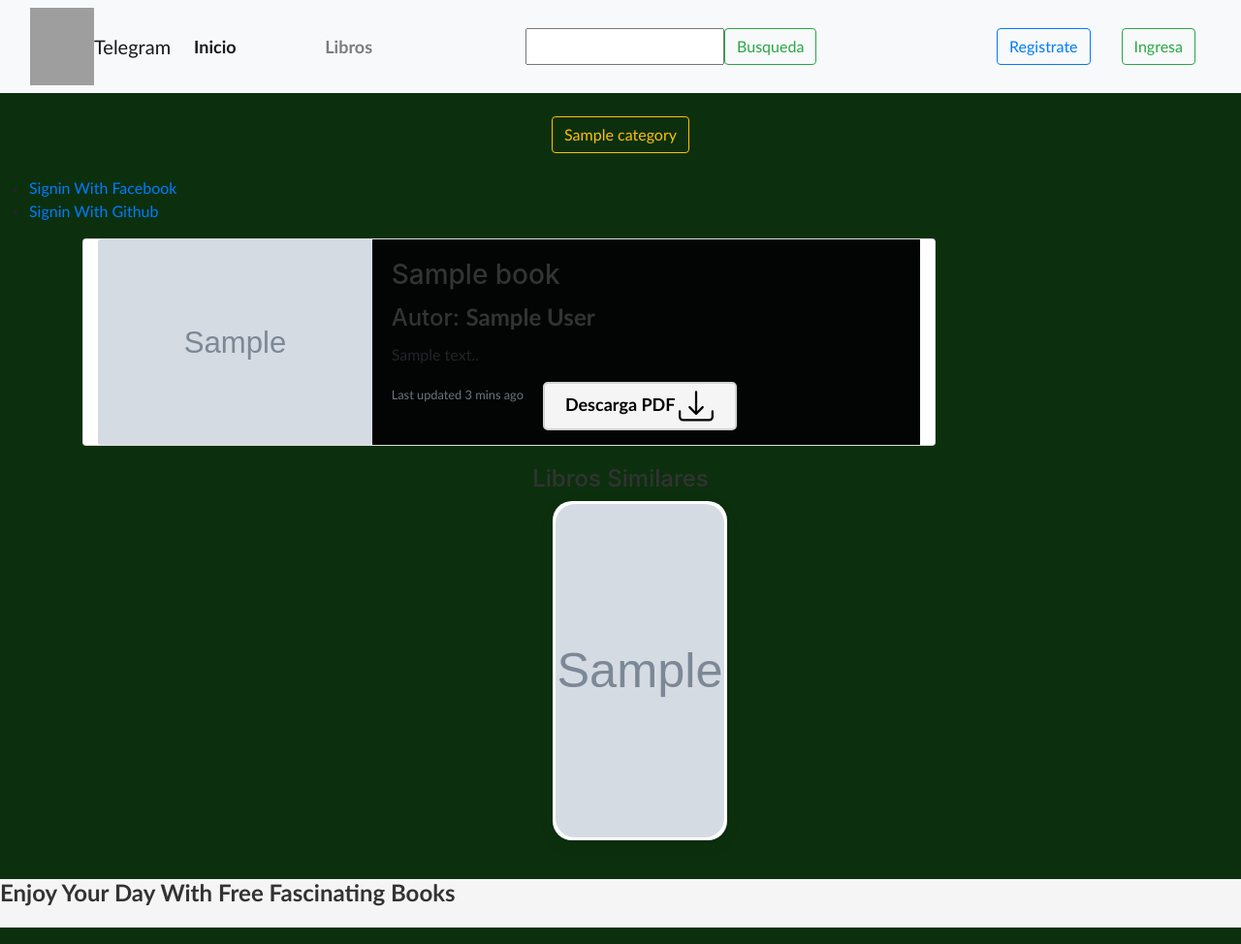
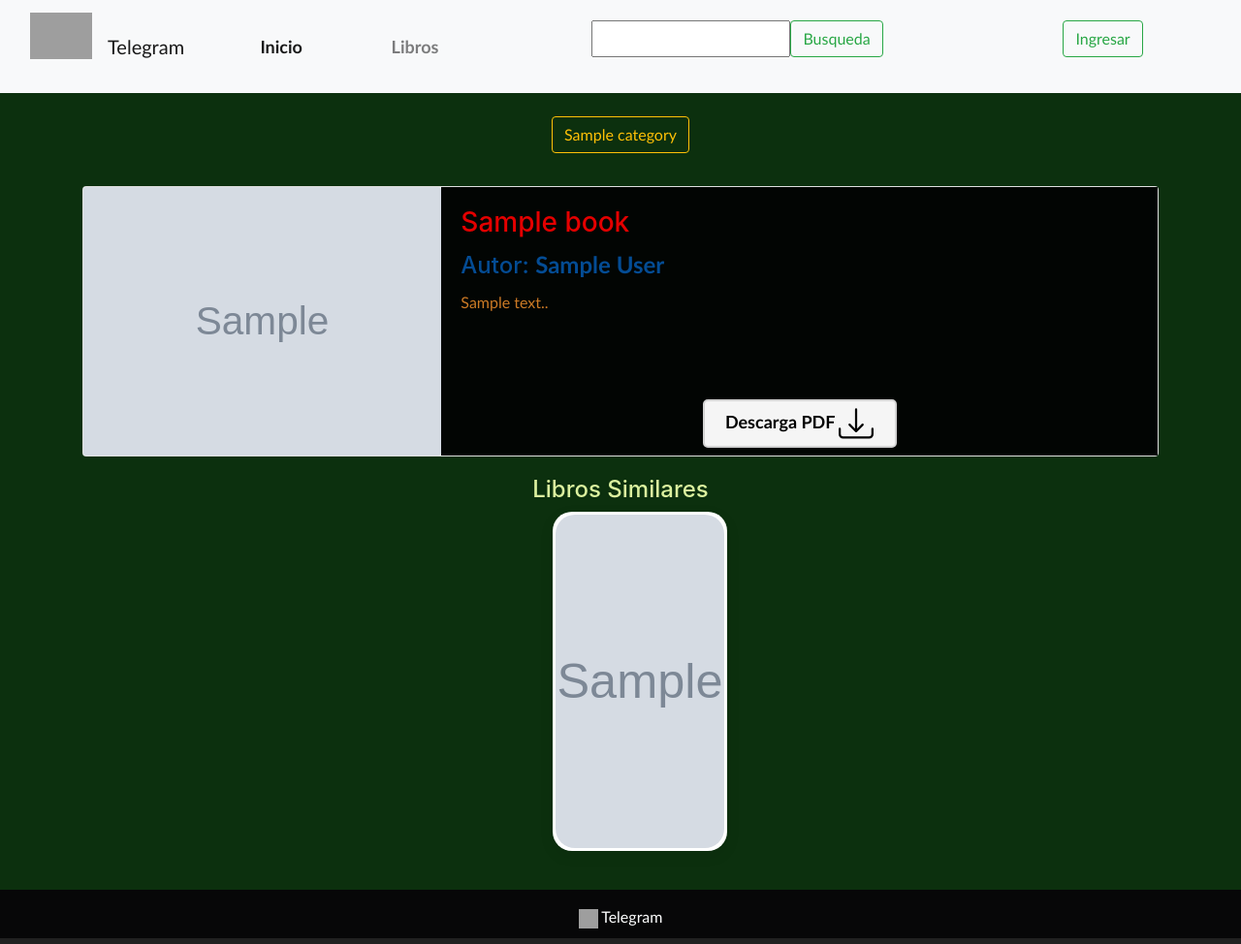
Before and after one commit to marvinjoel/BookDownload, a Django app: template apps/bookapp/templates/book_detail.html in a window 1280 px wide. Shown: the whole page at 97% size. Run offline with Django 3.2, Linux system fonts and the light colour scheme; the template is opened without the code that fills it: most values are stand-ins (such as "Sample title", 1, 10 or a date in 2020); grey boxes marked "Sample" are stand-in pictures; form fields are guessed from the names that the template uses; some libraries are stand-ins or nearby versions; grey boxes are pictures that could not be loaded.

Commit message:
Changes in page styles

```diff
--- a/apps/bookapp/templates/all_books.html
+++ b/apps/bookapp/templates/all_books.html
@@ -4,7 +4,8 @@
 
 {% block content %}
     <div class="conteiner" style="padding-left: 0px">
-        <div class="row">
+        <div class="container">
+            <div class="row">
             {% for book in books %}
                 <div class="col-6 col-sm-4 col-md4 col-lg-3 col-xl-2">
                     <a href="{% url 'book:book_detail' book.id %}">
@@ -15,5 +16,6 @@
                 </div>
            {% endfor %}
         </div>
+        </div>
     </div>
 {% endblock %}
--- a/apps/bookapp/templates/book_detail.html
+++ b/apps/bookapp/templates/book_detail.html
@@ -6,20 +6,19 @@
 {% block content %}
 
 <div class="container mt-7">
-    <div class="card mb-3 col-12" style="width:55em; top:0; bottom:0; ">
+    <div class="card mb-3 detail1">
         <div class="row no-gutters">
             <div class="col-md-4">
                 <img src="{{ book.cover_image.url }}" class="card-img" alt="...">
             </div>
-            <div class="col-md-8" style="background-color: #020503;">
+            <div class="col-md-8 detail2">
                 <div class="card-body">
-                    <h3 class="card-title">{{ book.title }}</h3>
-                    <h4 class="card-title">Autor: <strong>{{ book.author }}</strong></h4>
-                    <p class="card-text" style="text-align: justify;">{{ book.summary }}.</p>
-                    <p class="card-text"><small class="text-muted">Last updated 3 mins ago</small></p>
-
+                    <h3 class="card-title detail3">{{ book.title }}</h3>
+                    <h4 class="card-title detail4">Autor: <strong>{{ book.author }}</strong></h4>
+                    <p class="card-text detail5">{{ book.summary }}.</p>
                 </div>
-                <div style="width: 100%; height: 81px; position: absolute; bottom: -1em; left: 11em;">
+                <br><br>
+                <div class="text-center buttonpdf">
                     <a href = '{{ book.pdf.url }}' download="{{ book.pdf.url }}">
                         <button id = 'download'>
                             Descarga PDF
@@ -37,39 +36,10 @@
     </div>
 </div>
 
-<!--    <div class = 'container' style = 'border: 2px solid black; width: 80%'>-->
-<!--        <div class = 'row' style = 'border: 2px solid black'>-->
-<!--            <div class = 'col-12 col-sm-12 col-md-6 col-lg-4 col-xl-4'>-->
-<!--                <div id = 'imageContainer'>-->
-<!--                    <img src='{{ book.cover_image.url }}'>-->
-<!--                </div>-->
-<!--            </div>-->
-<!--            <div class = 'col-12 col-sm-12 col-md-6 col-lg-8 col-xl-8'>-->
-<!--                <div id = 'summaryContent'>-->
-<!--                    <h1>{{ book.title }}</h1>-->
-<!--                    <h2>De: <strong>{{ book.author }}</strong></h2>-->
-<!--                    <h3>Resumen del Libro:</h3>-->
-<!--                    <h4>{{ book.summary }}</h4>-->
-
-
-<!--                    <a href = '{{ book.pdf.url }}' download="{{ book.pdf.url }}">-->
-<!--                    <button id = 'download'>-->
-<!--                        Download PDF-->
-<!--                        <svg xmlns="http://www.w3.org/2000/svg" width="36" height="36" fill="currentColor" class="bi bi-download" viewBox="0 0 16 16">-->
-<!--                            <path d="M.5 9.9a.5.5 0 0 1 .5.5v2.5a1 1 0 0 0 1 1h12a1 1 0 0 0 1-1v-2.5a.5.5 0 0 1 1 0v2.5a2 2 0 0 1-2 2H2a2 2 0 0 1-2-2v-2.5a.5.5 0 0 1 .5-.5z"/>-->
-<!--                            <path d="M7.646 11.854a.5.5 0 0 0 .708 0l3-3a.5.5 0 0 0-.708-.708L8.5 10.293V1.5a.5.5 0 0 0-1 0v8.793L5.354 8.146a.5.5 0 1 0-.708.708l3 3z"/>-->
-<!--                          </svg>-->
-<!--                    </button>-->
-<!--                </a>-->
-<!--            </div>-->
-<!--            </div>-->
-<!--        </div>-->
-<!--    </div>-->
-
 
     <div class = 'container'>
         <div class = 'row'>
-            <h4>Libros Similares</h4>
+            <h4 class="color1">Libros Similares</h4>
         </div>
         <div class = 'row'>
 
--- a/apps/bookapp/templates/home.html
+++ b/apps/bookapp/templates/home.html
@@ -3,7 +3,7 @@
 {% block title %} Inicio {% endblock %}
 {% block content %}
     <div class="container">
-        <div class="row" ><h4 style="color: #dcf19f;">Libros de BackEnd</h4></div>
+        <div class="row" ><h4 class="color1">Libros de BackEnd</h4></div>
         <div class="row">
             {% for book in backend %}
                 <div class="col-6 col-sm-4 col-md4 col-lg-3 col-xl-2">
@@ -20,7 +20,7 @@
     </div>
 
     <div class="container">
-        <div class="row"><h4>Libros de FrontEnd</h4></div>
+        <div class="row"><h4 class="color1">Libros de FrontEnd</h4></div>
         <div class="row">
             {% for book in frontend %}
                 <div class="col-6 col-sm-4 col-md4 col-lg-3 col-xl-2">
@@ -37,7 +37,7 @@
     </div>
 
     <div class="container">
-        <div class="row"><h4>Libros de Ciencia de Datos</h4></div>
+        <div class="row"><h4 class="color1">Libros de Ciencia de Datos</h4></div>
         <div class="row">
             {% for book in datascience %}
                 <div class="col-6 col-sm-4 col-md4 col-lg-3 col-xl-2">
--- a/apps/bookapp/templates/search_book.html
+++ b/apps/bookapp/templates/search_book.html
@@ -3,7 +3,7 @@
 
 {% block content %}
     <div class = 'container'>
-        <div class = 'row'><h4>Searched Book</h4></div>
+        <div class = 'row'><h4 class="color1">Searched Book</h4></div>
         <div class = 'row'>
             {% if search_book %}
                 {% for book in search_book %}
@@ -19,7 +19,7 @@
                 {% endfor %}
             {% else %}
                 <div class="row">
-                    <h3>Book Not available! Check Back Later</h3>
+                    <h3 class="notDis">Libro no disponible! Vuelva mas tarde</h3>
                 </div>
             {% endif %}
         </div>
--- a/apps/login/templates/login.html
+++ b/apps/login/templates/login.html
@@ -63,8 +63,8 @@
                             <span class="social-label">O inicie sesión con</span>
                             <ul class="socials">
                                 <li><a href="{% url 'social:begin' 'github' %}"><i class="display-flex-center zmdi zmdi-github"></i></a></li>
-                                <li><a href="{% url 'social:begin' 'linkedin-oauth2' %}"><i class="display-flex-center zmdi zmdi-linkedin"></i></a></li>
-                                <li><a href="#"><i class="display-flex-center zmdi zmdi-google"></i></a></li>
+                                <li><a href="{% url 'social:begin' 'facebook' %}"><i class="display-flex-center zmdi zmdi-linkedin"></i></a></li>
+                                <li><a href="{% url 'social:begin' 'google-oauth2' %}"><i class="display-flex-center zmdi zmdi-google"></i></a></li>
                             </ul>
                         </div>
                     </div>
--- a/static/css/style.css
+++ b/static/css/style.css
@@ -127,3 +127,44 @@ footer{
     align-items: center;
     justify-content: center;
 }
+
+
+/* Color de las detras de los libros */
+
+h4.color1{
+    color: #dcf19f;
+}
+
+/* details book */
+
+div.detail1{
+    width:100%;
+    top:0; bottom:0;
+}
+div.detail2{
+    background-color: #020503;
+}
+div h3.detail3{
+    color: #e40000;
+}
+div h4.detail4{
+    color: #044c94;
+}
+div p.detail5{
+    text-align: justify; color: #cc7a25;
+}
+
+div  div.buttonpdf{
+    width: 100%; height: 74px; position: absolute; bottom: -1em;
+}
+
+/* libro no disponible */
+div h3.notDis{
+    color: #ca2b32;
+}
+
+/* registro de libros */
+
+div div label.colors1{
+    color: #2bbd33;
+}
--- a/templates/base/base.html
+++ b/templates/base/base.html
@@ -21,7 +21,7 @@
     <nav class="navbar navbar-expand-lg navbar-light bg-light" >
         <div class="container-fluid">
             <div id = 'logo'>
-                <a href="https://t.me/GruposProgramadores" target="_blank"><img src = "{% static 'img/telegrama.png' %}"></a>
+                <a class="navbar-brand" href="https://t.me/GruposProgramadores" target="_blank"><img src = "{% static 'img/telegrama.png' %}"></a>
             </div>
             <a class="navbar-brand" href="https://t.me/GruposProgramadores" target="_blank">Telegram</a>
             <button class="navbar-toggler" type="button" data-bs-toggle="collapse" data-bs-target="#navbarSupportedContent" aria-controls="navbarSupportedContent" aria-expanded="false" aria-label="Toggle navigation">
@@ -37,18 +37,19 @@
                         <a class="nav-link" href="{% url 'book:book_all'%}">Libros</a>
                     </li>
                 </ul>
+                <div class="form-group">
                     <form class="d-flex" method="post" action="{% url 'book:book_search'%}" style = 'margin: 0px 150px 0px 150px' >
                         {% csrf_token %}
                             {{ search_form.name_of_book }}
                             <button class="btn btn-outline-success" type="submit">Busqueda</button>
                     </form>
-                <div style = 'width: auto; display: flex'>
+                </div>
+                <div class="form-group">
 
                     {% if user.is_authenticated %}
-
                         <div class="dropdown">
                             <button class="btn btn-secondary dropdown-toggle" type="button" id="dropdownMenuButton1" data-bs-toggle="dropdown" aria-expanded="false">
-                            Hello {{ user.username }}
+                                 {{ user.username }}
                             </button>
                             <ul class="dropdown-menu" aria-labelledby="dropdownMenuButton1">
                                 <li><a class="dropdown-item" href="#">Upload Book</a></li>
@@ -56,18 +57,15 @@
                             </ul>
                         </div>
                     {% else %}
-
-                    <a class="nav-link" href="{% url 'login:register'%}">
-                        <button type="button" class="btn btn-outline-primary">Registrate</button>
-                    </a>
-                    <a class="nav-link" href="">
-                        <button type="button" class="btn btn-outline-success">Ingresa</button>
+                        <a class="nav-link" href="{% url 'login:login'%}">
+                            <button type="button" class="btn btn-outline-success">Ingresar</button>
                         </a>
                     {% endif %}
                 </div>
             </div>
         </div>
     </nav>
+
  <br>
     <div class="d-flex justify-content-center">
         <div class="button-group">
@@ -78,17 +76,17 @@
     </div>
     <br>
 <!--    contenido-->
-<!--    REDES SOCIALES/-->
-    <ul>
-        <li><a href="{% url 'social:begin' 'facebook' %}">Signin With Facebook</a></li>
-        <li><a href="{% url 'social:begin' 'github' %}">Signin With Github</a></li>
-    </ul>
-
 
     {% block content %} {% endblock %}
 
-    <footer>
-        <h4><strong>Enjoy Your Day With Free Fascinating Books</strong></h4>
+    <footer class="bg-dark text-center text-white">
+  <!-- Copyright -->
+        <div class="text-center p-3" style="background-color: rgba(0 0 0 / 87%);">
+
+          <a class="text-dark" href="https://t.me/GruposProgramadores" target="_blank" style="color: #feffff !important;">
+              <img style="width: 20px; height: 20px;" src = "{% static 'img/telegrama.png' %}"> Telegram</a>
+        </div>
+  <!-- Copyright -->
 </footer>
 
 
```
Also changed, not shown: apps/bookapp/templates/create.html (+11 -11 lines), config/settings.py (+4 -6 lines), db.sqlite3. Lines whose indentation alone changed are shown as unchanged.
